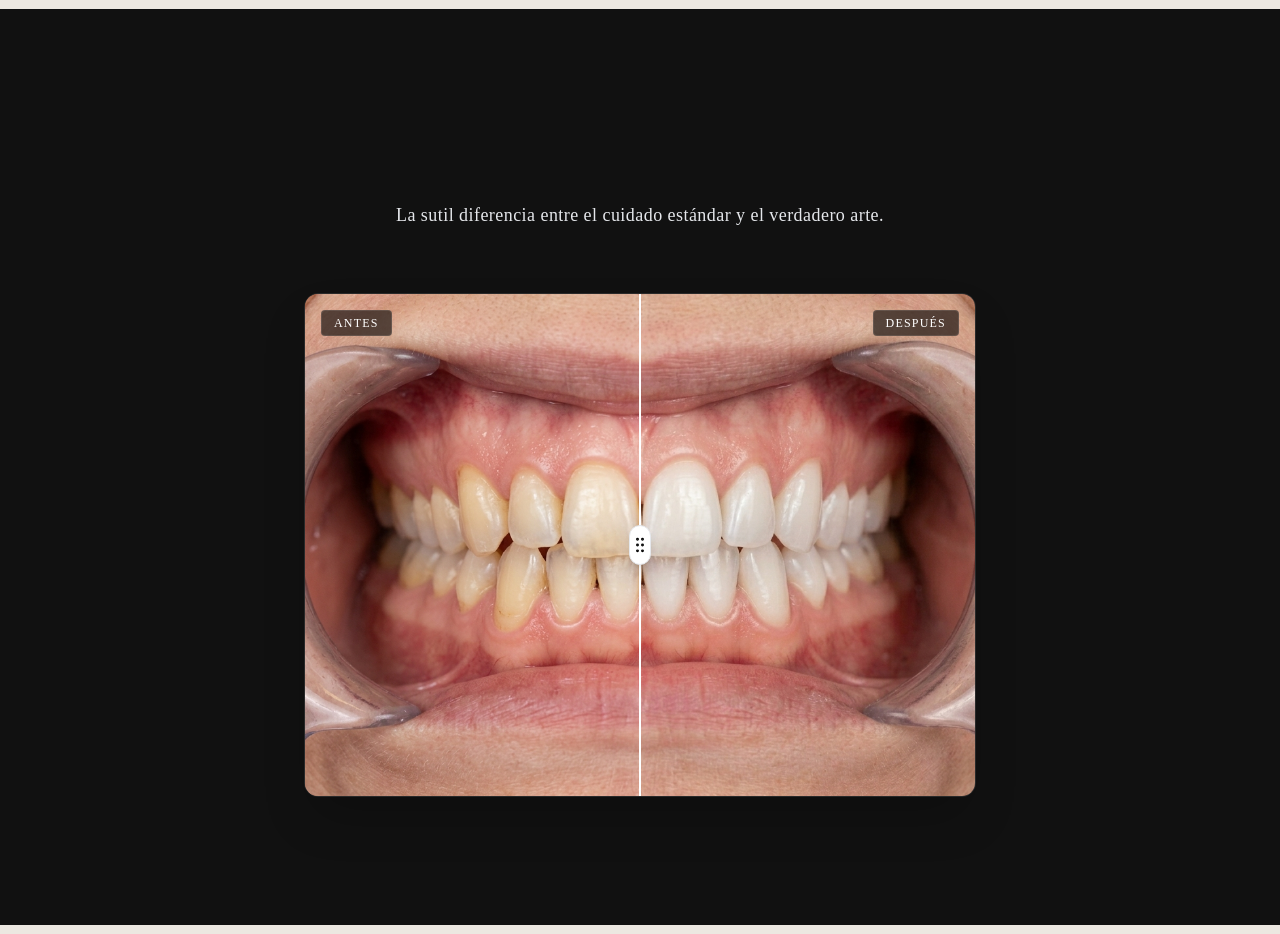
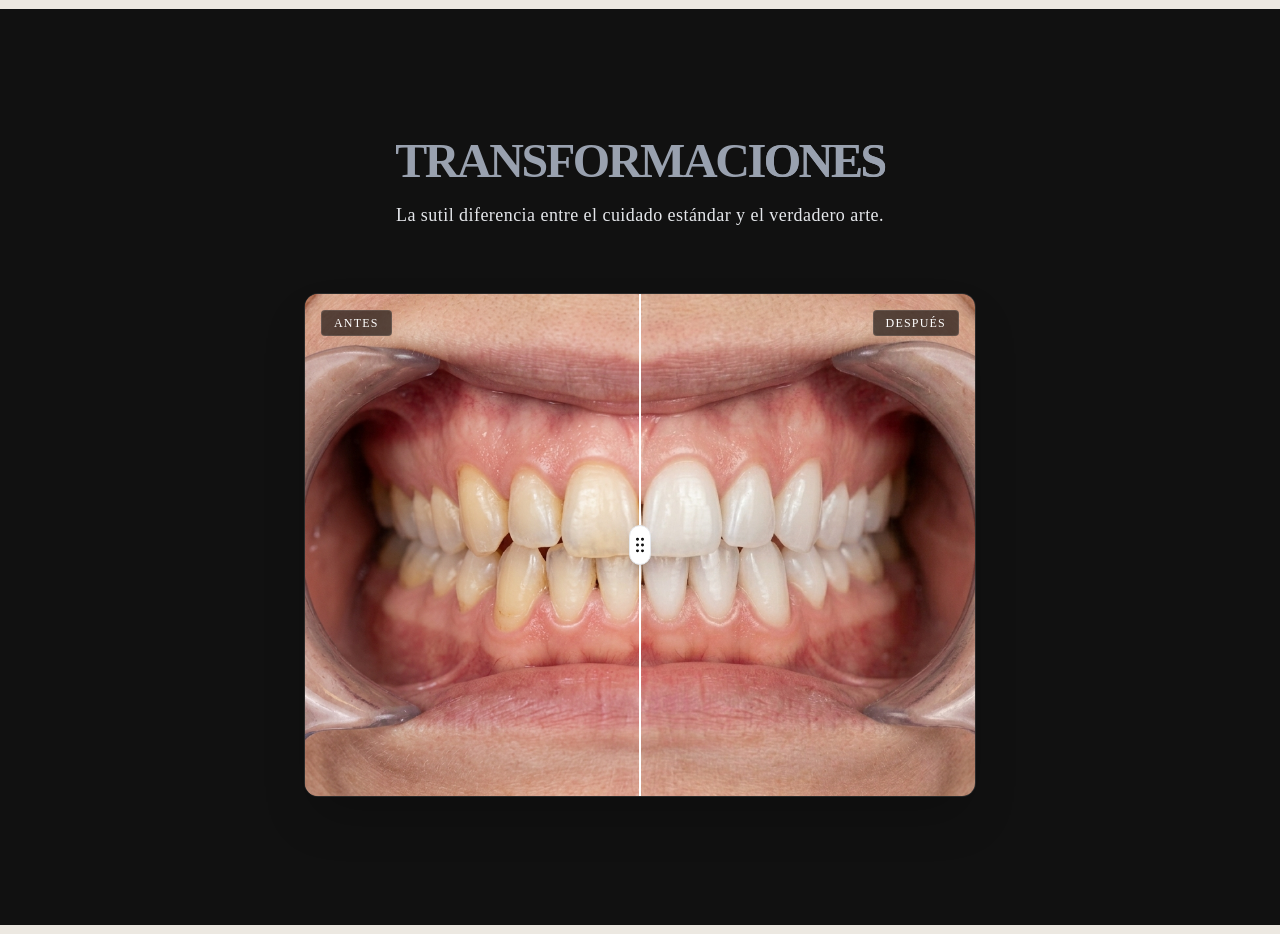
Before and after one commit to dfloresdaniel77-gif/dental-valez-demo, a Next.js app: page / in a window 1280 px wide. Shown: the part 3940-4874 px from the top of the page. Built offline with nearby package versions, Linux system fonts and the light colour scheme.

Commit message:
fix: entirely rewrite shimmer text component using robust Aceternity background clipping method to prevent disappearing text

```diff
--- a/src/components/demo-4.tsx
+++ b/src/components/demo-4.tsx
@@ -41,7 +41,7 @@ export default function DemoFour() {
       <div className="max-w-4xl w-full flex flex-col items-center">
         <div className="text-center mb-16">
           <h2 className="text-4xl md:text-5xl font-bold uppercase tracking-tighter mb-4">
-            <ShimmerText duration={2} delay={1} className="text-gray-300 [--shimmer-contrast:rgba(255,255,255,1)]">Transformaciones</ShimmerText>
+            <ShimmerText className="text-gray-400">Transformaciones</ShimmerText>
           </h2>
           <p className="text-gray-200 font-light text-lg tracking-wide">
             La sutil diferencia entre el cuidado estándar y el verdadero arte.
--- a/src/components/ui/shimmer-text.tsx
+++ b/src/components/ui/shimmer-text.tsx
@@ -61,45 +61,31 @@ export function ShimmerText({
   children,
   className,
   variant = "default",
-  duration = 1.5,
-  delay = 1.5,
+  duration = 2.5,
+  delay = 0,
 }: ShimmerTextProps) {
   return (
-    <div className="group overflow-hidden">
-      <div>
-        <motion.div
+    <motion.span
       className={cn(
-            "inline-block [--shimmer-contrast:rgba(255,255,255,0.6)] dark:[--shimmer-contrast:rgba(0,0,0,0.5)]",
-            variantMap[variant],
-            className,
+        "inline-block text-transparent bg-clip-text [-webkit-background-clip:text] bg-no-repeat",
+        "bg-[length:250%_100%] [--shimmer-base:currentColor] [--shimmer-glow:white]",
+        className
       )}
       style={{
-            WebkitTextFillColor: "transparent",
-            background:
-              "linear-gradient(to right, currentColor 0%, var(--shimmer-contrast) 40%, var(--shimmer-contrast) 60%, currentColor 100%)",
-            WebkitBackgroundClip: "text",
-            backgroundClip: "text",
-            backgroundRepeat: "no-repeat",
-            backgroundSize: "200% auto",
-          } as React.CSSProperties}
-          initial={{
-            backgroundPosition: "200% center",
+        backgroundImage: "linear-gradient(110deg, var(--shimmer-base), 45%, var(--shimmer-glow), 55%, var(--shimmer-base))",
       }}
-          animate={{
-            backgroundPosition: ["200% center", "-200% center"],
-          }}
+      initial={{ backgroundPosition: "200% center" }}
+      animate={{ backgroundPosition: ["200% center", "-50% center"] }}
       transition={{
+        repeat: Infinity,
         duration: duration,
         delay: delay,
-            repeat: Infinity,
-            repeatDelay: 1.5,
         ease: "linear",
+        repeatDelay: 1.5
       }}
     >
-          <span>{children}</span>
-        </motion.div>
-      </div>
-    </div>
+      {children}
+    </motion.span>
   );
 }
 
```
Lines whose indentation alone changed are shown as unchanged.
